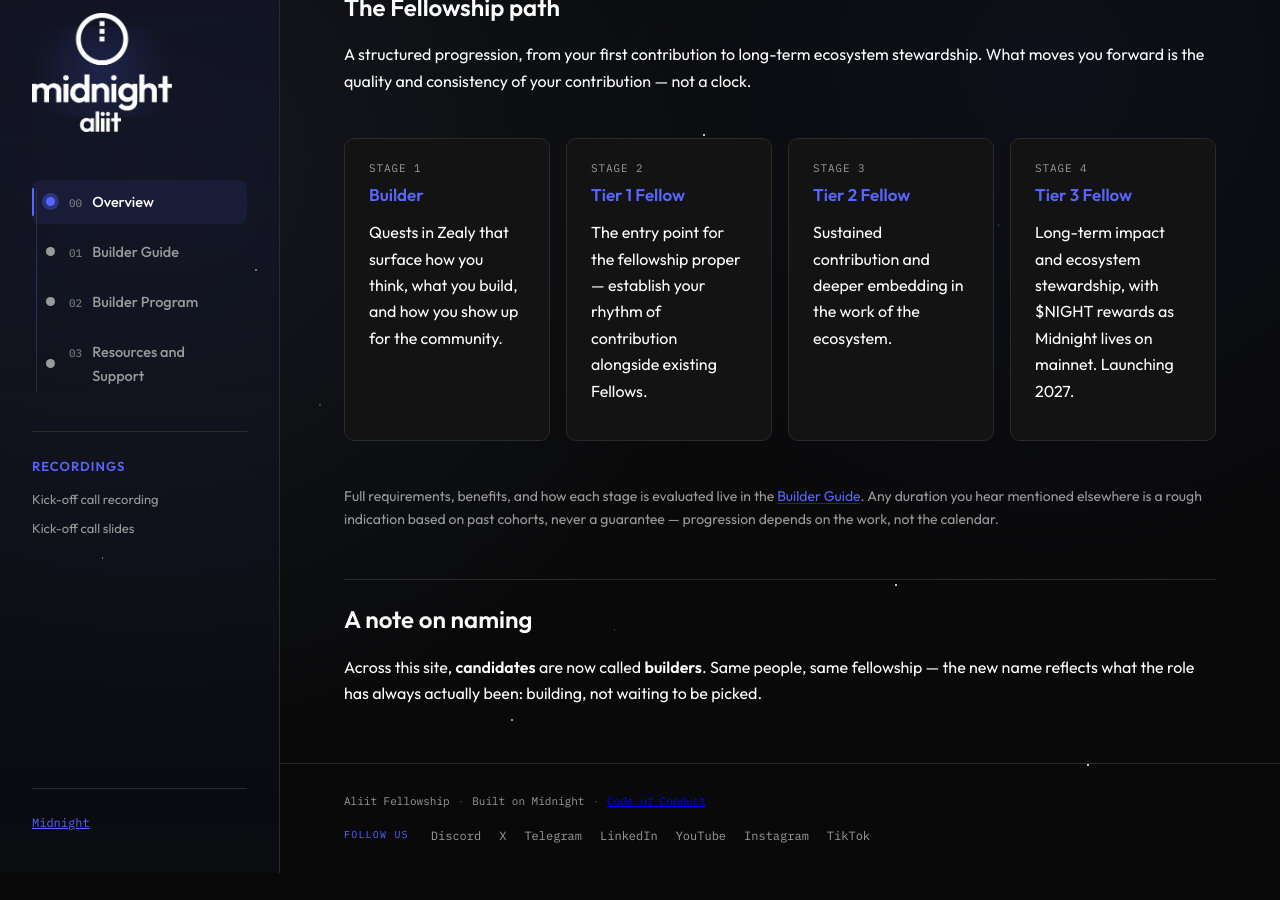
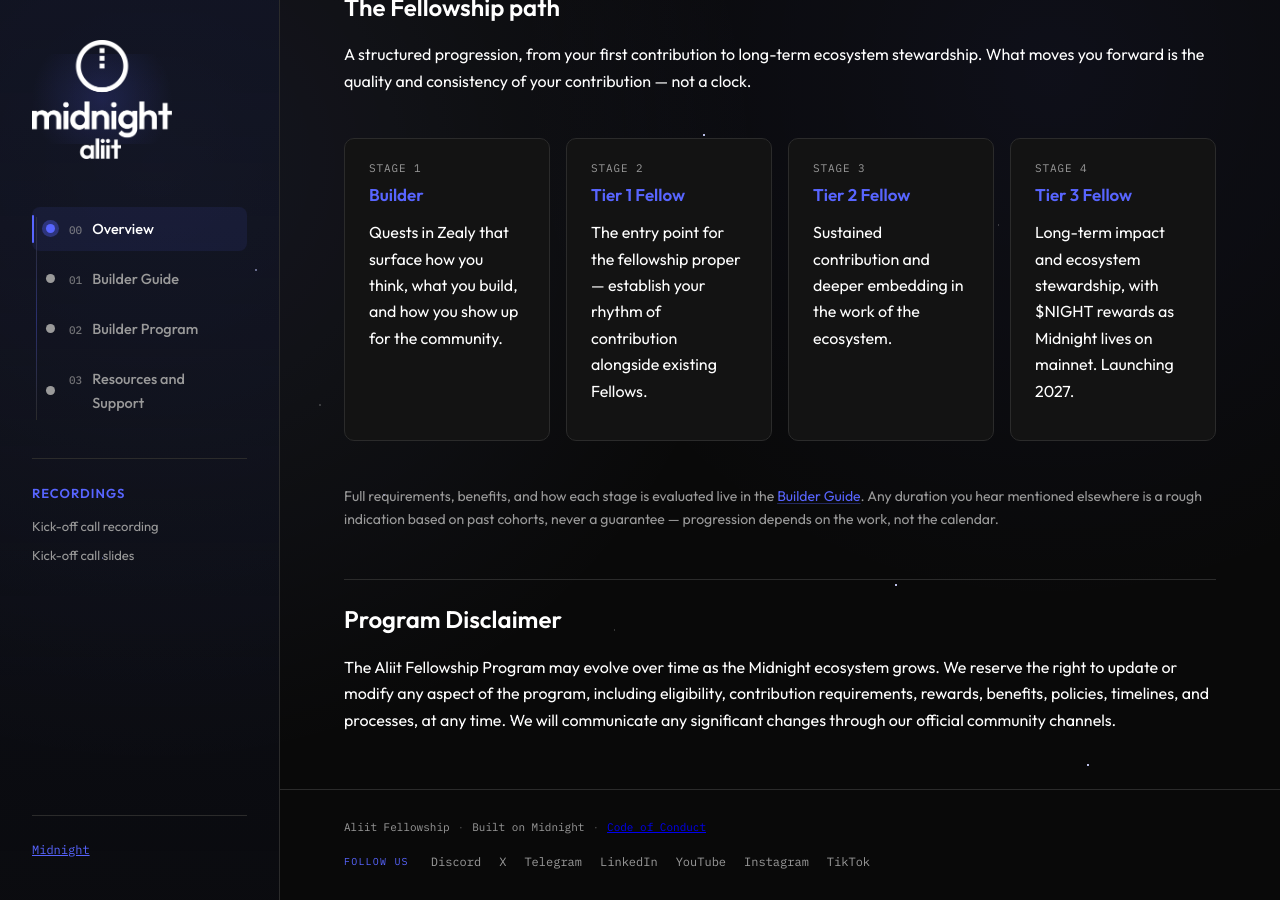
Before and after one commit to zsofimajor/aliit-builder-hub, a Jekyll site: the page built from index.md, in a window 1280 px wide and 900 px high, scrolled down 2314 px. Built offline with Jekyll 4.4.1, drawn with Linux system fonts in a browser that asks for light colours; before the commit the page ends 3187 px from its top, so only the background shows below that.

Commit message:
Update index.md

```diff
--- a/index.md
+++ b/index.md
@@ -123,6 +123,6 @@
 
 <p style="color: var(--text-dim); font-size: 14px;">Full requirements, benefits, and how each stage is evaluated live in the <a href="{{ '/builder-guide/' | relative_url }}">Builder Guide</a>. Any duration you hear mentioned elsewhere is a rough indication based on past cohorts, never a guarantee — progression depends on the work, not the calendar.</p>
 
-## A note on naming
+## Program Disclaimer
 
-Across this site, **candidates** are now called **builders**. Same people, same fellowship — the new name reflects what the role has always actually been: building, not waiting to be picked.
+The Aliit Fellowship Program may evolve over time as the Midnight ecosystem grows. We reserve the right to update or modify any aspect of the program, including eligibility, contribution requirements, rewards, benefits, policies, timelines, and processes, at any time. We will communicate any significant changes through our official community channels.
```
